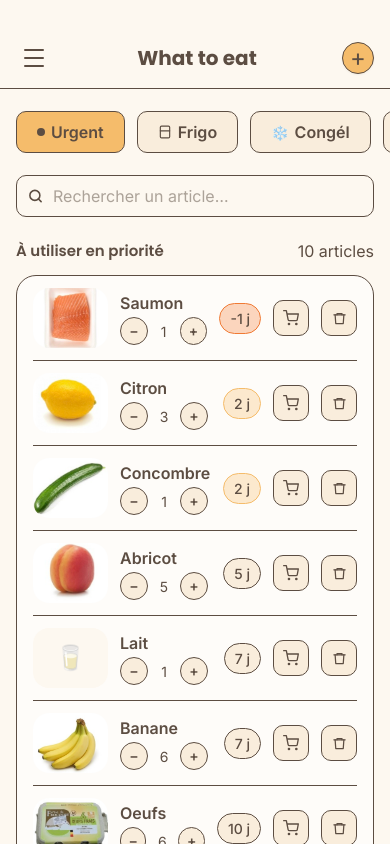
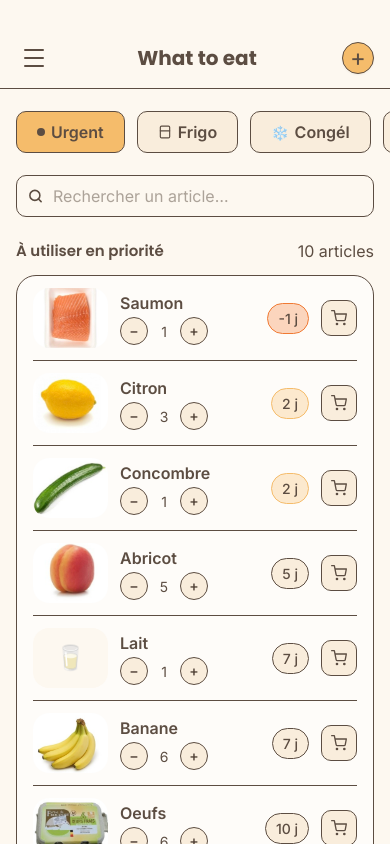
Before and after one commit to helico32/what-to-eat, a React (Vite) app: page / in a window 390 px wide. Shown: the top 844 px of the page. Built offline with nearby package versions, Linux system fonts and the light colour scheme.

Commit message:
cacher en mobile le tout effacer des row de mainpage par manque de place

```diff
--- a/src/components/ProductRow.jsx
+++ b/src/components/ProductRow.jsx
@@ -136,7 +136,7 @@ export default function ProductRow({ product, onDelete, onDecrement, onIncrement
             </button>
             <button
               onClick={() => setConfirm(confirm === 'delete' ? null : 'delete')}
-              className={`flex-shrink-0 w-9 h-9 flex items-center justify-center rounded-[10px] transition-all ${confirm === 'delete' ? btnActive : btnDefault}`}
+              className={`flex-shrink-0 w-9 h-9 hidden md:flex items-center justify-center rounded-[10px] transition-all ${confirm === 'delete' ? btnActive : btnDefault}`}
               title="Supprimer"
             >
               <TrashIcon />
```
